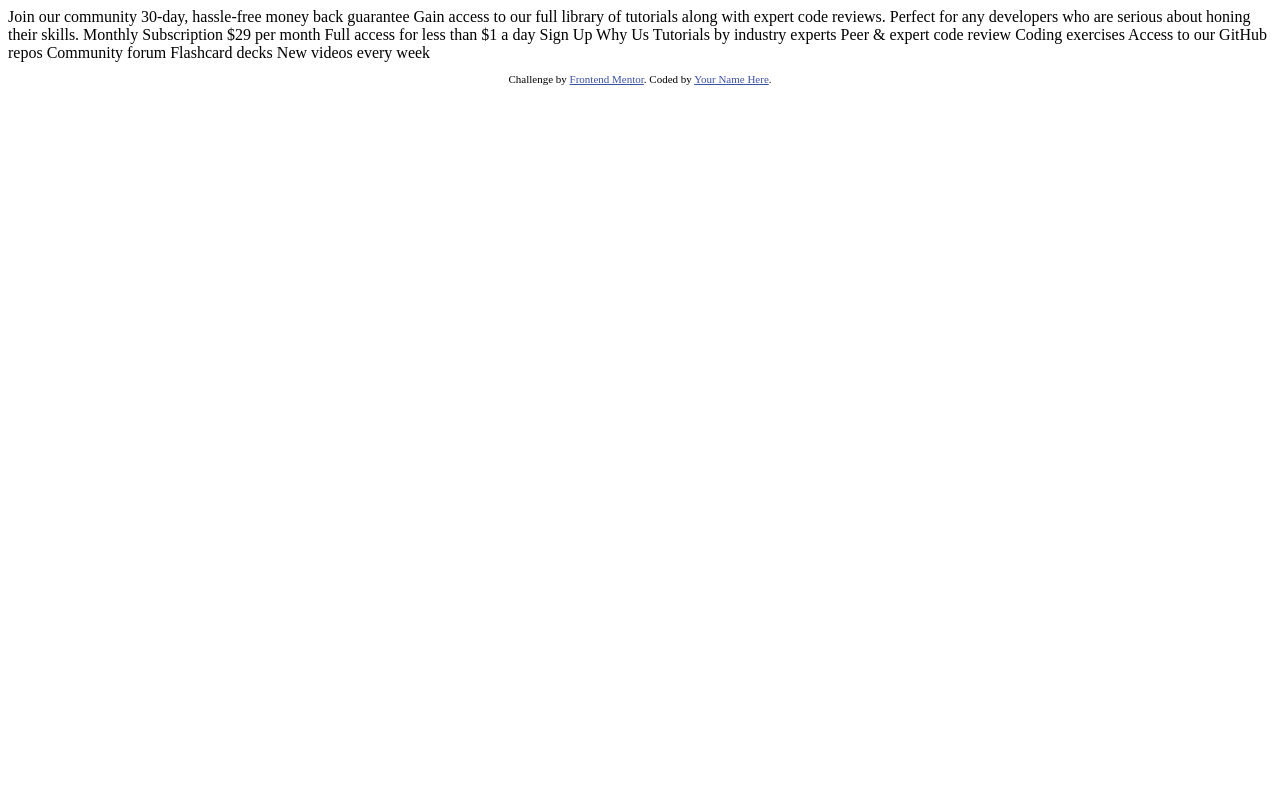
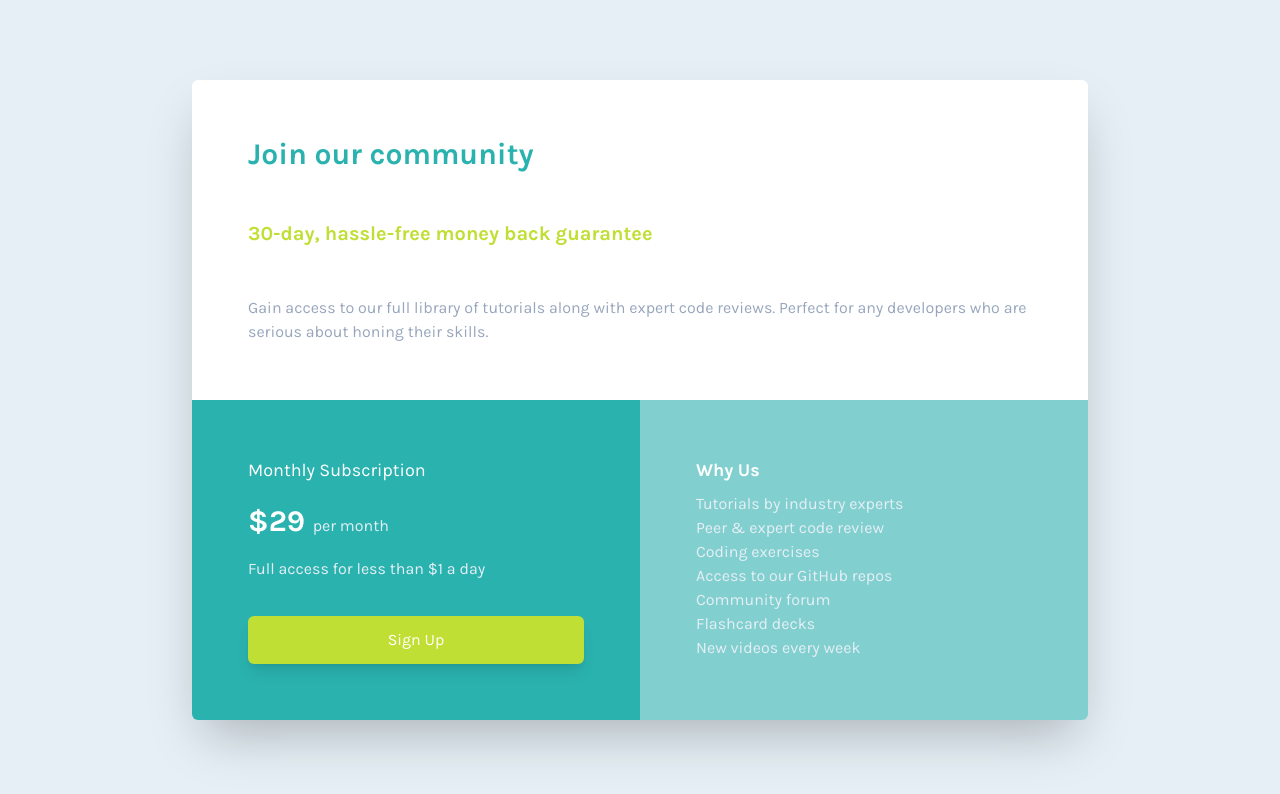
Before and after one commit to devggui/single-price-grid, a website: page index.html in a window 1280 px wide. Drawn offline with nearby package versions, Linux system fonts and the light colour scheme.

Commit message:
feat: finish

```diff
--- a/index.html
+++ b/index.html
@@ -5,46 +5,41 @@
   <meta name="viewport" content="width=device-width, initial-scale=1.0"> <!-- displays site properly based on user's device -->
 
   <link rel="icon" type="image/png" sizes="32x32" href="./images/favicon-32x32.png">
+  <link rel="stylesheet" href="./styles/main.css">
+
+  <script src="https://cdn.tailwindcss.com"></script>
 
   <title>Frontend Mentor | Single Price Grid Component</title>
+</head>
+<body class="h-screen bg-[var(--Light-Gray)] flex justify-center">
+  <main class="grid grid-rows-3 lg:grid-rows-2 lg:grid-cols-2 mx-5 my-10 lg:my-20 max-w-sm lg:max-w-4xl shadow-2xl rounded-md">
+    <div class="bg-white p-5 lg:p-14 flex flex-col justify-between lg:col-span-2 rounded-tl-md rounded-tr-md">
+      <h1 class="text-xl lg:text-3xl font-bold text-[var(--Cyan)]">Join our community</h1>
 
-  <!-- Feel free to remove these styles or customise in your own stylesheet 👍 -->
-  <style>
-    .attribution { font-size: 11px; text-align: center; }
-    .attribution a { color: hsl(228, 45%, 44%); }
-  </style>
-</head>
-<body>
-  Join our community
+      <h2 class="text-lg lg:text-xl font-bold text-[var(--Bright-Yellow)]">30-day, hassle-free money back guarantee</h2>
 
-  30-day, hassle-free money back guarantee
+      <p class="text-sm lg:text-base font-normal text-[var(--Grayish-Blue)]">Gain access to our full library of tutorials along with expert code reviews. Perfect for any developers who are serious about honing their skills.</p>
+    </div>
+    <div class="flex flex-col justify-between p-5 lg:p-14 bg-[var(--Cyan)] lg:rounded-bl-md">
+      <h2 class="text-white text-base lg:text-lg font-normal">Monthly Subscription</h2>
 
-  Gain access to our full library of tutorials along with expert code reviews.
-  Perfect for any developers who are serious about honing their skills.
+      <h1 class="text-white font-bold text-2xl lg:text-3xl">&dollar;29 <span class="text-sm lg:text-base text-[var(--Light-Gray)] font-normal">per month</span> </h1>
 
-  Monthly Subscription
+      <p class="text-[var(--Light-Gray)] text-sm lg:text-base font-normal">Full access for less than &dollar;1 a day</p>
 
-  &dollar;29 per month
+      <button class="bg-[var(--Bright-Yellow)] p-3 rounded-md shadow-lg text-white mt-4 hover:opacity-90">Sign Up</button>
+    </div>
+    <div class="flex flex-col p-5 lg:p-14 bg-[var(--Light-Cyan)] rounded-bl-md rounded-br-md lg:rounded-bl-none">
+      <h1 class="text-white text-base lg:text-lg font-bold mb-2">Why Us</h1>
 
-  Full access for less than &dollar;1 a day
-
-  Sign Up
-
-  Why Us
-
-  Tutorials by industry experts
-  Peer &amp; expert code review
-  Coding exercises
-  Access to our GitHub repos
-  Community forum
-  Flashcard decks
-  New videos every week
-
-  <footer>
-    <p class="attribution">
-      Challenge by <a href="https://www.frontendmentor.io?ref=challenge" target="_blank">Frontend Mentor</a>.
-      Coded by <a href="#">Your Name Here</a>.
-    </p>
-  </footer>
+      <p class="text-sm lg:text-base text-[var(--Light-Gray)] font-normal">Tutorials by industry experts</p>
+      <p class="text-sm lg:text-base text-[var(--Light-Gray)] font-normal">Peer &amp; expert code review</p>
+      <p class="text-sm lg:text-base text-[var(--Light-Gray)] font-normal">Coding exercises</p>
+      <p class="text-sm lg:text-base text-[var(--Light-Gray)] font-normal">Access to our GitHub repos</p>
+      <p class="text-sm lg:text-base text-[var(--Light-Gray)] font-normal">Community forum</p>
+      <p class="text-sm lg:text-base text-[var(--Light-Gray)] font-normal">Flashcard decks</p>
+      <p class="text-sm lg:text-base text-[var(--Light-Gray)] font-normal">New videos every week</p>
+    </div>
+  </main>
 </body>
 </html>
--- /dev/null
+++ b/postcss.config.js
@@ -0,0 +1,6 @@
+module.exports = {
+  plugins: {
+    tailwindcss: {},
+    autoprefixer: {},
+  }
+}
--- /dev/null
+++ b/styles/main.css
@@ -0,0 +1,32 @@
+@tailwind base;
+@tailwind components;
+@tailwind utilities;
+
+@import url('https://fonts.googleapis.com/css2?family=Karla:wght@400;700&display=swap');
+
+:root {
+  /* ## Colors */
+
+  /* ### Primary */
+
+  --Cyan: hsl(179, 62%, 43%);
+  --Light-Cyan: hsla(179, 62%, 43%, 0.521);
+  --Bright-Yellow: hsl(71, 73%, 54%);
+
+  /* ### Neutral */
+
+  --Light-Gray: hsl(204, 43%, 93%);
+  --Grayish-Blue: hsl(218, 22%, 67%);
+}
+
+* {
+  margin: 0;
+  padding: 0;
+  box-sizing: border-box;
+  text-decoration: none;
+}
+
+html,
+body {
+  font-family: 'Karla', sans-serif;
+}
```
Also changed, not shown: package.json (added, +7 -0 lines), tailwind.config.js (added, +8 -0 lines), 1 other file.
